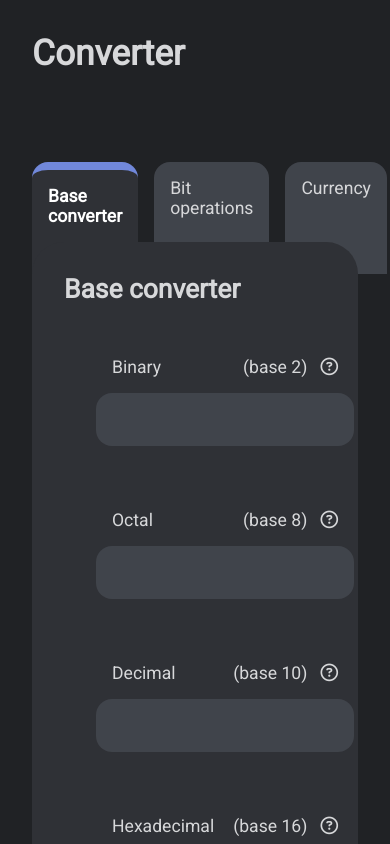
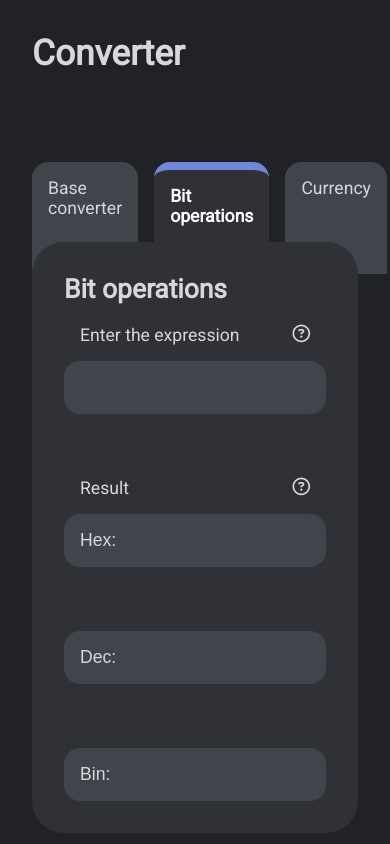
Before and after one commit to MarioMatschgi/Converter, a Vue app: page / in a window 390 px wide. Shown: the top 844 px of the page. Built offline with nearby package versions, Linux system fonts and the light colour scheme.

Commit message:
Fixed flexboxes, refined responsive layout, fixed bugs, v0.2.0

```diff
--- a/package.json
+++ b/package.json
@@ -1,6 +1,6 @@
 {
   "name": "converter",
-  "version": "0.1.3",
+  "version": "0.2.0",
   "private": true,
   "scripts": {
     "serve": "vue-cli-service serve",
--- a/src/Css/form.css
+++ b/src/Css/form.css
@@ -1,18 +1,11 @@
-form {
-  display: flex;
-  flex-direction: row;
-  flex-wrap: wrap;
-  justify-content: space-between;
-  /* align-items: stretch; */
-  margin: calc(0 - var(--padding));
-}
-
-form div {
+form > div {
   margin: var(--padding) !important;
   width: 25em;
-  flex: 1 1 auto;
+  display: block;
+}
+form > div {
   display: flex;
-  flex-wrap: wrap;
+  flex-direction: column;
 }
 
 form input {
@@ -22,20 +15,17 @@ form input {
   font-size: 1em;
   padding: var(--small_border_radius);
   border-radius: var(--small_border_radius);
-  flex: 1 1 auto;
+  /* width: 100%; */
+  flex-grow: 1;
 
   transition: all .4s;
 }
-form input:focus, form input:hover {
+form input:focus, form input:hover:not(:disabled) {
   box-shadow: 0 0 0 2px var(--colors_red);
   outline: none;
 }
 form input, form label {
-  flex-basis: 100%;
   margin: 0;
-}
-form .break {
-  flex-basis: 100%;
 }
 form label {
   margin: 0 var(--small_border_radius);
--- a/src/Css/general.css
+++ b/src/Css/general.css
@@ -7,6 +7,9 @@ body {
   margin: 0;
   padding: 0;
   min-height: 100vh;
+}
+* {
+  box-sizing: border-box;
 }
 
 .content, .header {
@@ -37,3 +40,23 @@ body {
 .spacer {
   flex-grow: 1;
 }
+
+.flexbox {
+	display: flex;
+	flex-direction: row;
+	flex-wrap: wrap;
+	justify-content: space-between;
+	margin: calc(0px - var(--padding)) !important;
+}
+.flexbox.nostretch {
+  align-items: flex-start;
+}
+.flexbox > * {
+	flex: 1 1 auto;
+	margin: var(--padding) !important;
+}
+.flexbox > .break {
+	flex-basis: 100%;
+	margin: 0 !important;
+	padding: 0 !important;
+}
--- a/src/components/TabHeader.vue
+++ b/src/components/TabHeader.vue
@@ -46,7 +46,7 @@ export default {
 	},
 	name: "TabHeader",
 	data: () => ({
-		activetab: "1",
+		activetab: "2",
 	}),
 };
 </script>
--- a/src/components/base-converter.vue
+++ b/src/components/base-converter.vue
@@ -1,6 +1,6 @@
 <template>
   <h2>Base converter</h2>
-  <form>
+  <form class="flexbox">
     <div>
       <label for="binary"><span>Binary</span> <span>(base 2)&nbsp;&nbsp;&nbsp;<i class="far">&#xf059;</i></span></label>
       <input type="text" data-base="2" id="binary"  name="binary"   @keydown="onInput('01', $event)">
--- a/src/components/bit-operations.vue
+++ b/src/components/bit-operations.vue
@@ -1,13 +1,83 @@
 <template>
   <h2>Bit operations</h2>
-  <p>comming soon...</p>
+  <form class="flexbox nostretch">
+    <div>
+      <label for="bitop-input">Enter the expression<i class="far">&#xf059;</i></label>
+      <input type="text" id="bitop-input"  name="bitop-input"   @keydown="onInput($event)">
+      <div id="bitop-errorlog" style="display: none">
+        <p>Syntax error! Please enter a valid expression!</p>
+      </div>
+    </div>
+    <div>
+      <label for="bitop-result">Result<i class="far">&#xf059;</i></label>
+      <div class="flexbox">
+        <input type="text" id="bitop-result-hex"  name="bitop-result" disabled>
+        <input type="text" id="bitop-result-dec"  name="bitop-result" disabled>
+        <input type="text" id="bitop-result-bin"  name="bitop-result" disabled>
+      </div>
+    </div>
+  </form>
 </template>
 
 <script>
+function radix_converter(input, from_base, to_base) {
+	var output = "";
+	if (input !== undefined) {
+		if (to_base >= 2 && to_base <= 36) {
+			output = parseInt(input, from_base).toString(to_base);
+		}
+	}
+	return output;
+}
+
+function setResult(name, val) {
+	document.getElementById("bitop-result-" + name.toLowerCase()).value =
+		name + ": " + val;
+}
+
 export default {
 	name: "BitOperations",
+	created: function () {
+		setTimeout(function () {
+			setResult("Hex", "");
+			setResult("Dec", "");
+			setResult("Bin", "");
+		}, 0);
+	},
+	methods: {
+		onInput(event) {
+			setTimeout(function () {
+				let val = event.target.value.replace(" ", "");
+				var err = undefined;
+				let res = undefined;
+
+				try {
+					res = Function("return " + val)();
+				} catch (error) {
+					err = error;
+					console.log(err);
+				}
+
+				var errorlog = document.getElementById("bitop-errorlog");
+				if (err == undefined) {
+					errorlog.style.display = "none";
+				} else {
+					errorlog.style.display = "block";
+				}
+
+				setResult("Hex", res == undefined ? "" : radix_converter(res, 10, 16));
+				setResult("Dec", res == undefined ? "" : res);
+				setResult("Bin", res == undefined ? "" : radix_converter(res, 10, 2));
+			}, 0);
+		},
+	},
 };
 </script>
 
-<style>
+<style scoped>
+#bitop-errorlog {
+	color: var(--colors_red);
+	margin-top: var(--small_padding);
+	text-align: center;
+}
 </style>
```
